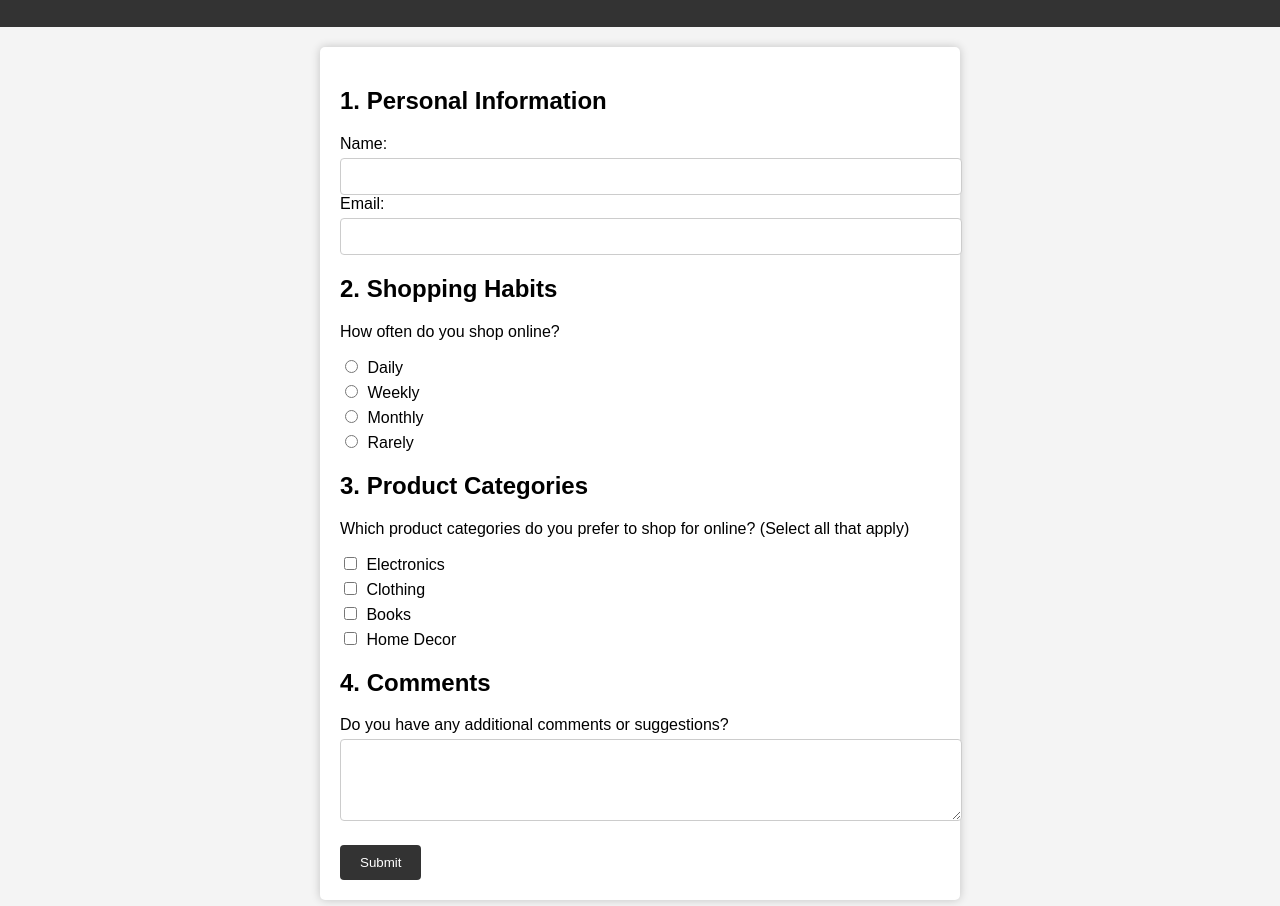
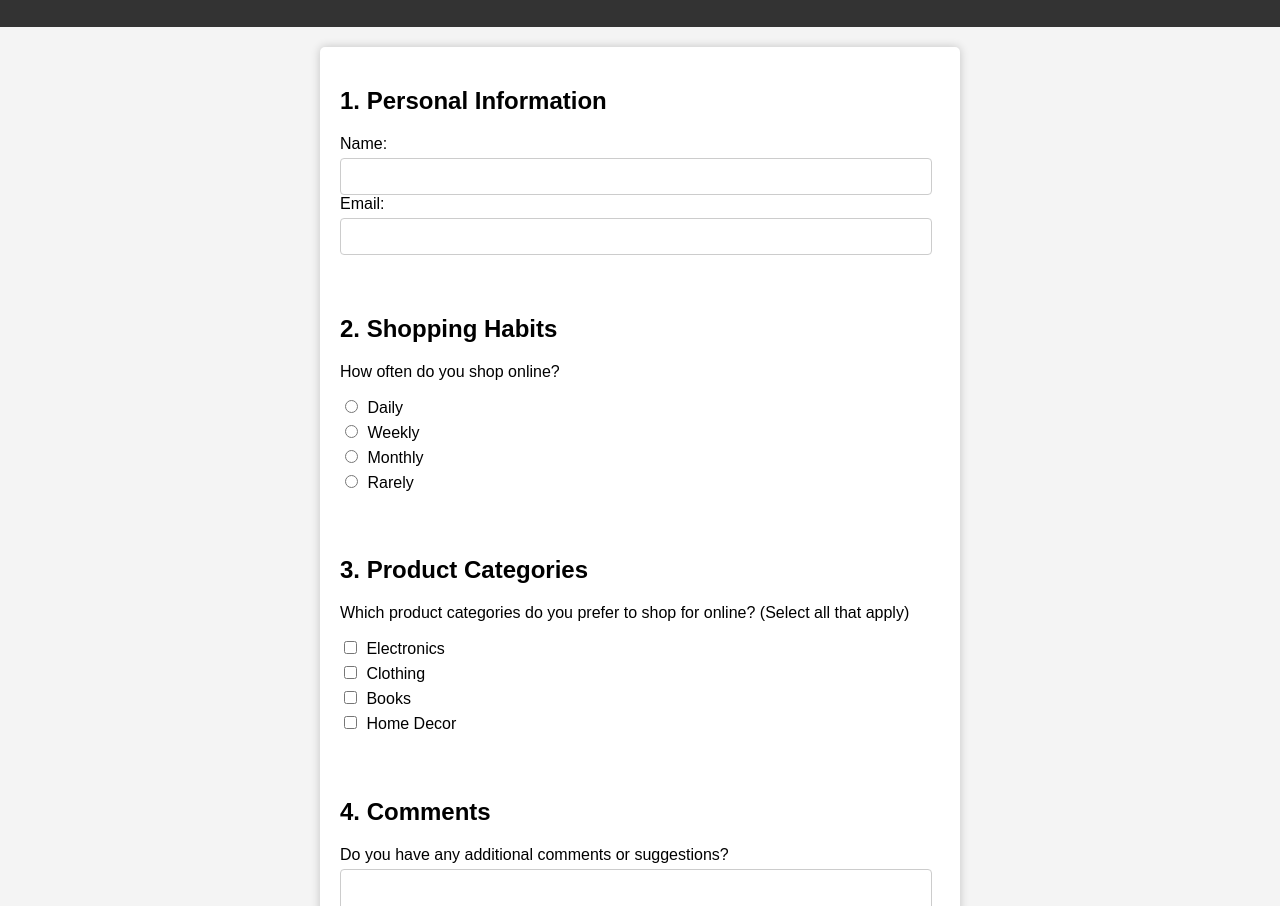
Before and after one commit to mikakorkiakoski/csstehtava4, a plain HTML site: page index.html in a window 1280 px wide. Shown: the part 93-999 px from the top of the page. Drawn offline with Linux system fonts and the light colour scheme.

Commit message:
updated index.html

```diff
--- a/css/styles.css
+++ b/css/styles.css
@@ -13,7 +13,9 @@ header {
 }
 
 form {
+  display: grid;
   background-color: #fff;
+  gap: 20px;
   max-width: 600px;
   margin: 20px auto;
   padding: 20px;
@@ -33,7 +35,7 @@ label {
 input[type="text"],
 input[type="email"],
 textarea {
-  width: 100%;
+  width: 95%;
   padding: 10px;
   border: 1px solid #ccc;
   border-radius: 4px;
@@ -44,15 +46,15 @@ input[type="checkbox"] {
   margin-right: 5px;
 }
 
-button {
+.submit-button {
   background-color: #333;
   color: #fff;
+  border: none;
   padding: 10px 20px;
-  border: none;
   border-radius: 4px;
   cursor: pointer;
 }
 
-button:hover {
+.submit-button:hover {
   background-color: #555;
 }
--- a/index.html
+++ b/index.html
@@ -8,9 +8,9 @@
 </head>
 <body>
     <header>
-        <h1>Online Shopping Survey</h1>
+        <h1>Online Shopping Survey Tehtava 4</h1>
     </header>
-    <form action="#" method="POST">
+    <form action="#" method="post">
         <section>
             <h2>1. Personal Information</h2>
             <label for="name">Name:</label>
@@ -60,7 +60,7 @@
             <textarea id="comments" name="comments" rows="4"></textarea>
         </section>
 
-        <button type="submit">Submit</button>
+        <button type="reset" class="submit-button">Submit</button>
     </form>
 </body>
 </html>
```
